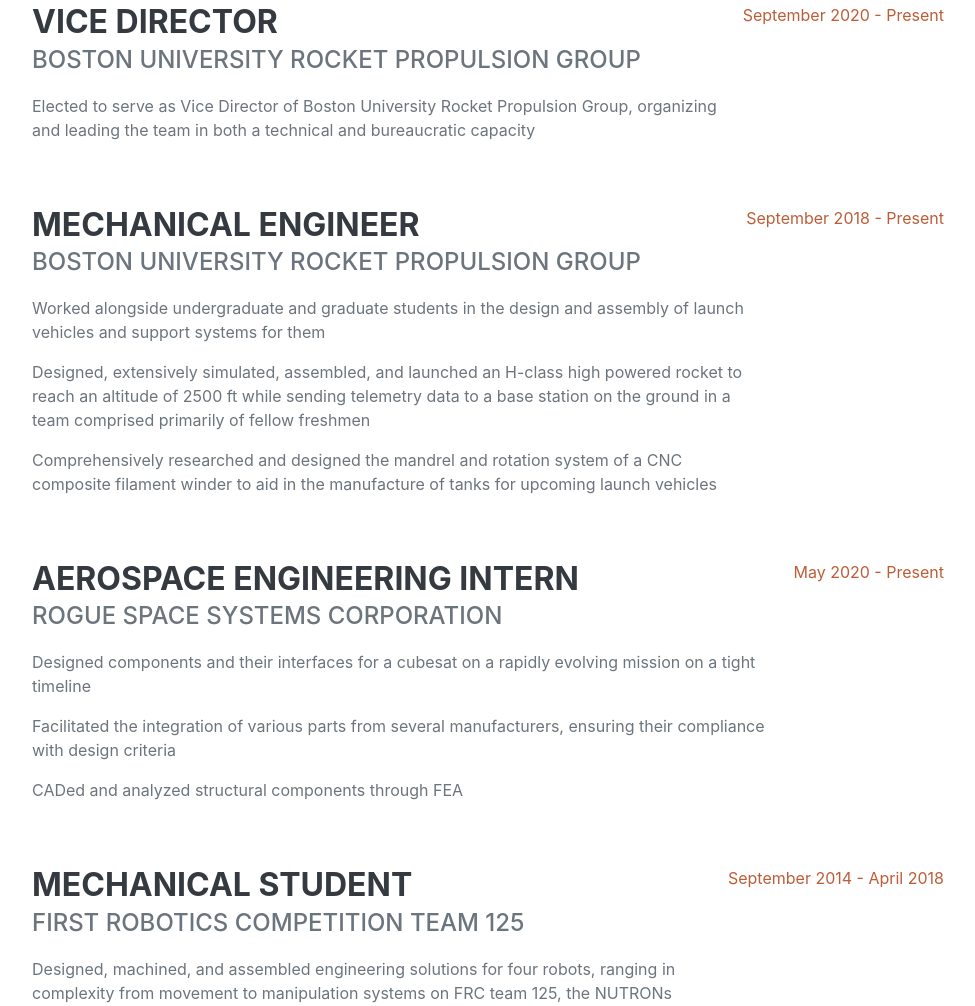
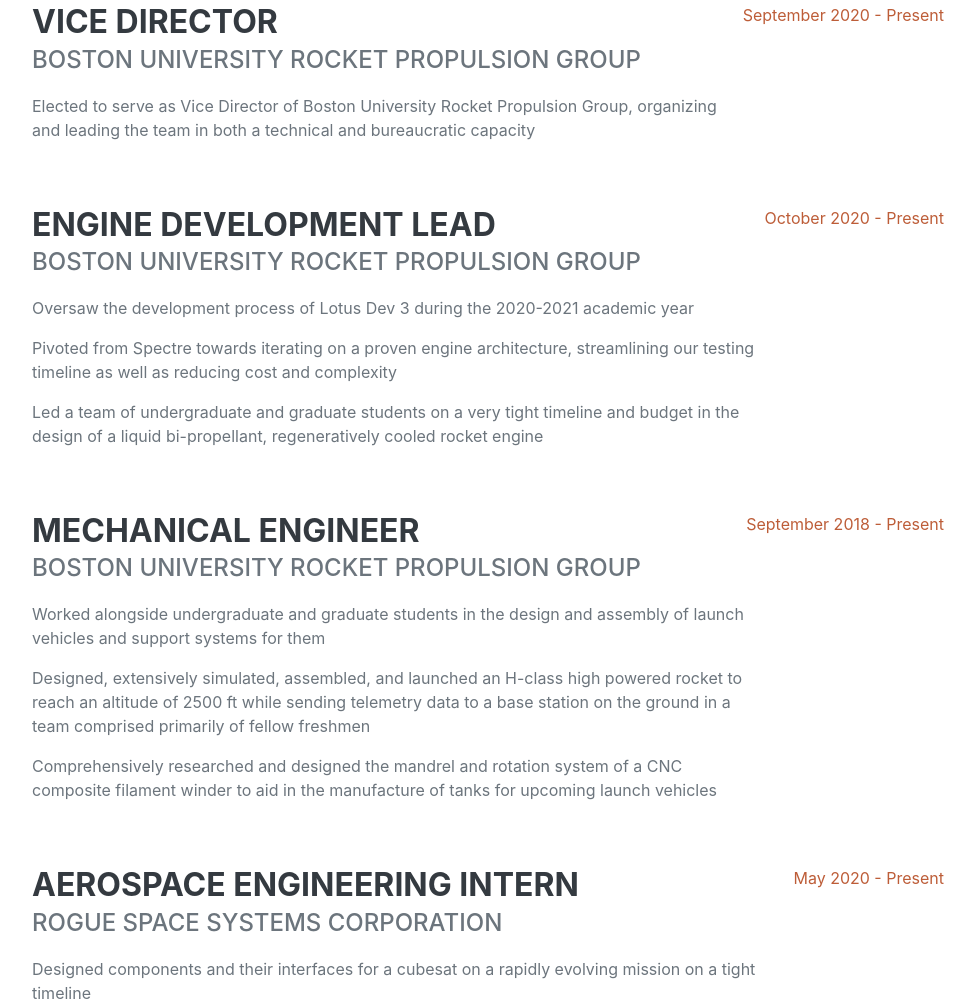
Before and after one commit to Petercyjha/petercyjha.github.io, a plain HTML site: page index.html in a window 1280 px wide. Shown: the part 993-1999 px from the top of the page, without its empty margins (288-1263 px from the left). Drawn offline with nearby package versions, Linux system fonts and the light colour scheme; a web font is replaced by a local one.

Commit message:
Update index.html

```diff
--- a/index.html
+++ b/index.html
@@ -68,6 +68,16 @@
                             <p>Elected to serve as Vice Director of Boston University Rocket Propulsion Group, organizing and leading the team in both a technical and bureaucratic capacity</p>
                         </div>
                         <div class="flex-shrink-0"><span class="text-primary">September 2020 - Present</span></div>
+                    </div>
+					<div class="d-flex flex-column flex-md-row justify-content-between mb-5">
+                        <div class="flex-grow-1">
+                            <h3 class="mb-0">Engine Development Lead</h3>
+                            <div class="subheading mb-3">Boston University Rocket Propulsion Group</div>
+                            <p>Oversaw the development process of Lotus Dev 3 during the 2020-2021 academic year</p>
+							<p>Pivoted from Spectre towards iterating on a proven engine architecture, streamlining our testing timeline as well as reducing cost and complexity</p>
+							<p>Led a team of undergraduate and graduate students on a very tight timeline and budget in the design of a liquid bi-propellant, regeneratively cooled rocket engine</p>
+                        </div>
+                        <div class="flex-shrink-0"><span class="text-primary">October 2020 - Present</span></div>
                     </div>
                     <div class="d-flex flex-column flex-md-row justify-content-between mb-5">
                         <div class="flex-grow-1">
```
